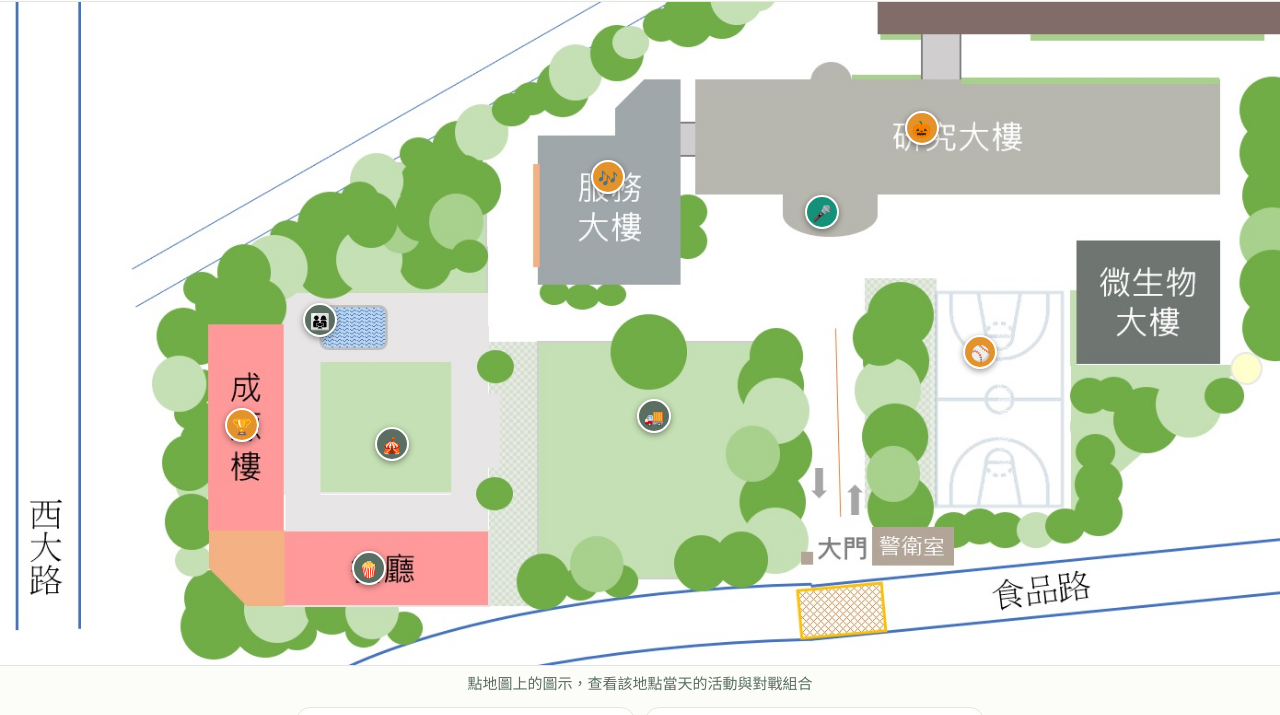
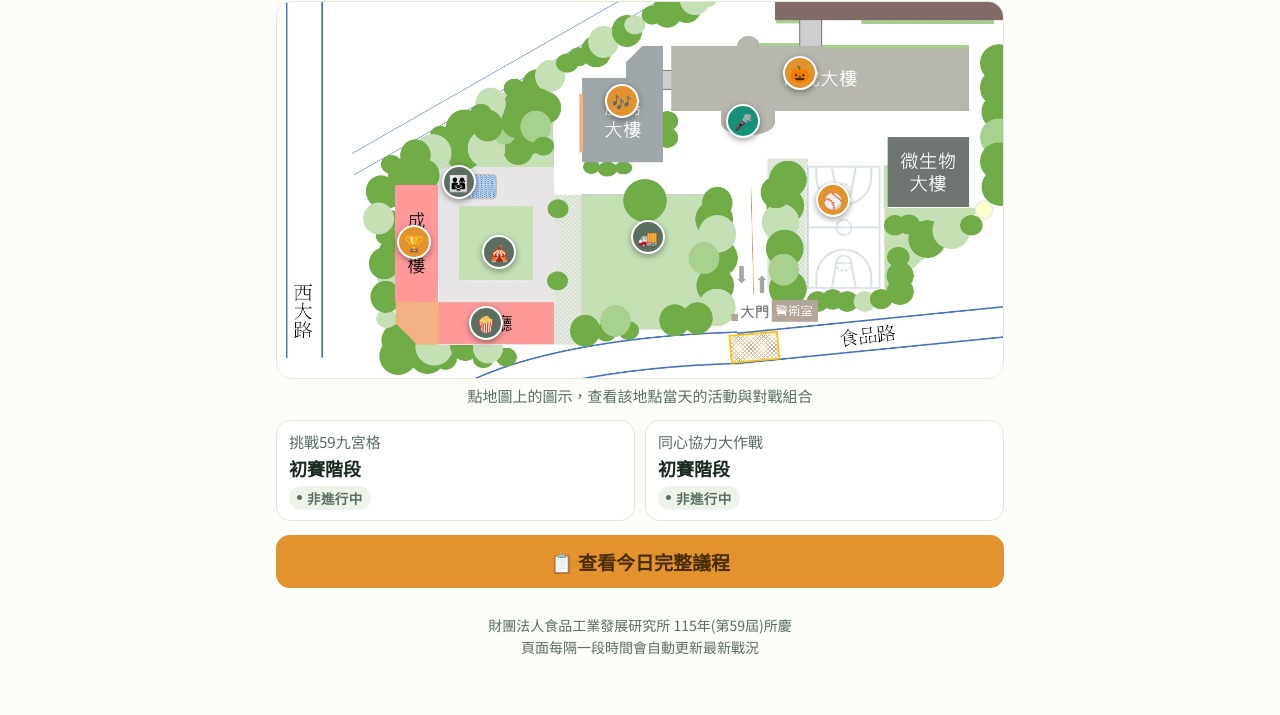
Before and after one commit to cdb99/FIRDI59, a plain HTML site: page index.html in a window 1280 px wide. Shown: the part 59-774 px from the top of the page. Drawn offline with Linux system fonts and the light colour scheme.

Commit message:
Add files via upload

```diff
--- a/index.html
+++ b/index.html
@@ -165,6 +165,15 @@ h1.title{font-size:28px; line-height:1.2}
 .nowbadge{display:inline-block; font-size:12.5px; font-weight:700; color:var(--live); border:1px solid var(--live); border-radius:999px; padding:0 5px; margin-left:5px; vertical-align:1px}
 
 .footnote{margin-top:26px; font-size:14px; color:var(--muted); text-align:center; line-height:1.6}
+
+/* Desktop/larger screens: the mobile-only full-bleed map hack (width:100vw)
+   is cancelled so the map stays the same width as the rest of the content
+   instead of stretching to the full browser window. */
+@media (min-width:760px){
+  body{max-width:760px}
+  .mapsection{width:auto; margin-left:0; margin-right:0}
+  .mapwrap{border-radius:16px; border:1px solid var(--line)}
+}
 </style>
 <link rel="stylesheet" href="https://fonts.googleapis.com/css2?family=Noto+Serif+TC:wght@500;700&family=Noto+Sans+TC:wght@400;500;700&display=swap">
 </head>
```
